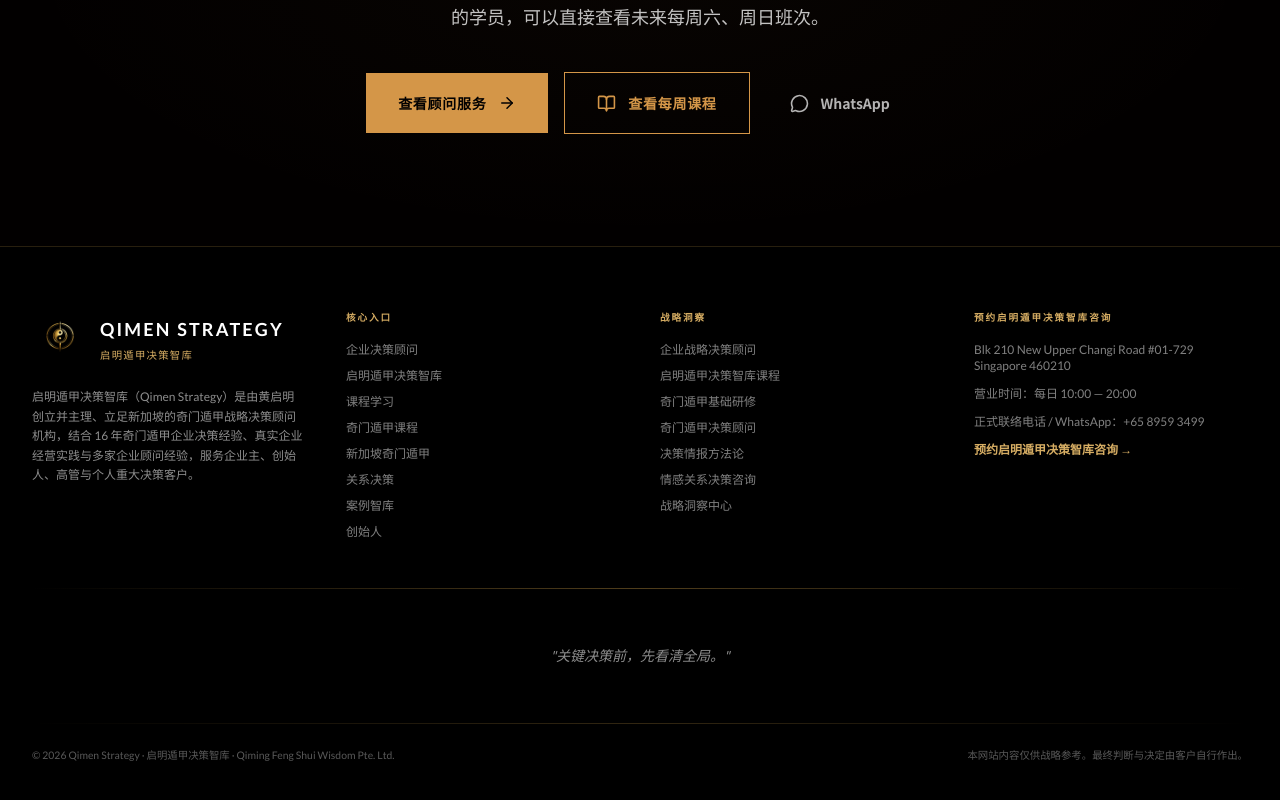
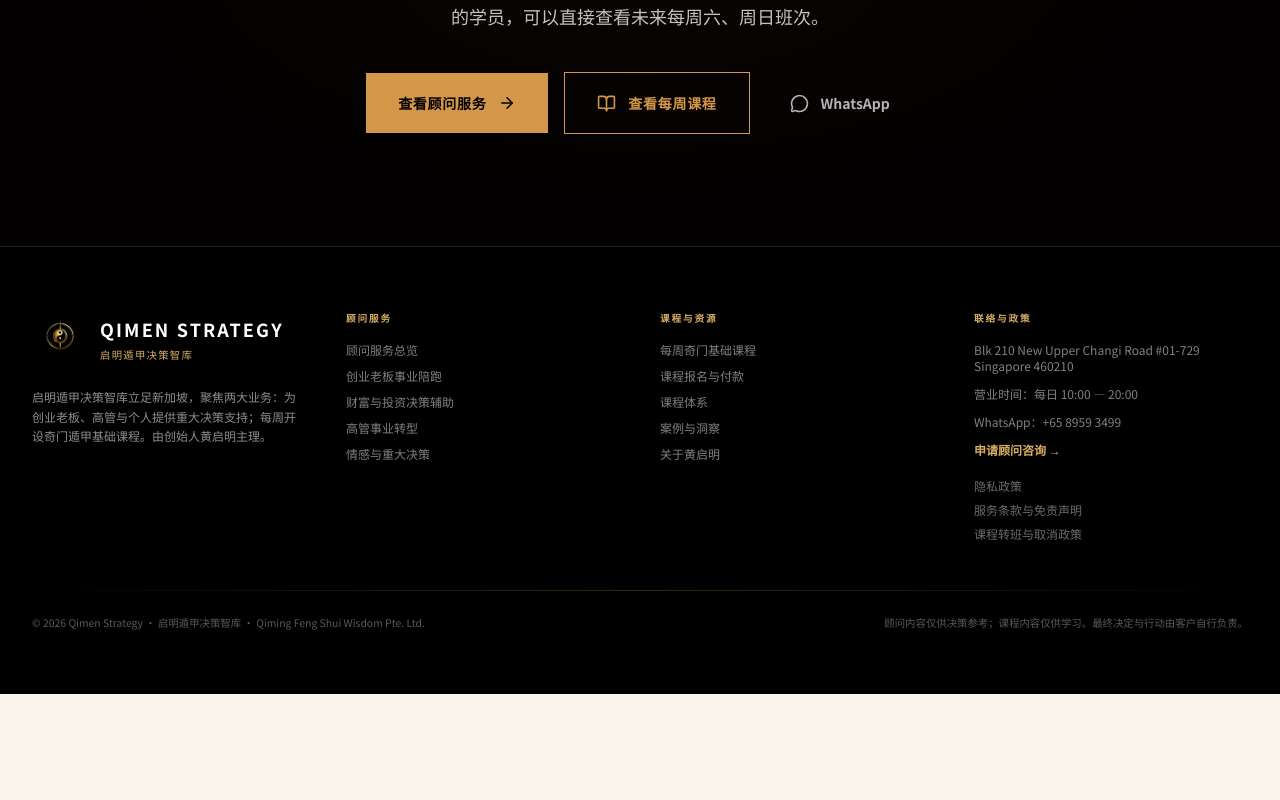
Before and after one commit to BODHIWONG/qmfeng-website, a Next.js app: page / in a window 1280 px wide. Shown: the part 8310-9110 px from the top of the page. After the commit the page ends 9004 px from the top, so only its background shows below. Built offline with nearby package versions, Linux system fonts and the light colour scheme.

Commit message:
Align footer with advisory and academy structure

```diff
--- a/components/footer.tsx
+++ b/components/footer.tsx
@@ -6,25 +6,26 @@ import Link from "next/link";
 const LOGO_URL = "/logo-qimen-strategy.jpg";
 const WA_LINK = "https://wa.me/6589593499";
 
-const serviceLinks = [
-  { href: "/enterprise-strategic-advisory", zh: "企业决策顾问", en: "Enterprise Advisory" },
-  { href: "/qimen-strategy-business", zh: "启明遁甲决策智库", en: "Qimen Strategy" },
-  { href: "/courses", zh: "课程学习", en: "Courses" },
-  { href: "/qi-men-dun-jia-course-singapore", zh: "奇门遁甲课程", en: "Qi Men Dun Jia Course" },
-  { href: "/singapore-qi-men-dun-jia-consultant", zh: "新加坡奇门遁甲", en: "Qi Men Dun Jia Singapore" },
-  { href: "/relationship-clarity-reading-singapore", zh: "关系决策", en: "Relationship Decisions" },
-  { href: "/insights", zh: "案例智库", en: "Case Library" },
-  { href: "/founder", zh: "创始人", en: "Founder" },
+const advisoryLinks = [
+  { href: "/advisory", zh: "顾问服务总览", en: "Advisory Overview" },
+  { href: "/founder-business-advisory", zh: "创业老板事业陪跑", en: "Founder Business Advisory" },
+  { href: "/wealth-cycle-investment-decision", zh: "财富与投资决策辅助", en: "Wealth & Investment Support" },
+  { href: "/executive-career-transition", zh: "高管事业转型", en: "Executive Career Transition" },
+  { href: "/relationship-clarity-reading-singapore", zh: "情感与重大决策", en: "Relationship Decisions" },
 ];
 
-const insightLinks = [
-  { href: "/enterprise-strategic-advisory", zh: "企业战略决策顾问", en: "Enterprise Strategic Advisory" },
-  { href: "/courses", zh: "启明遁甲决策智库课程", en: "Qimen Strategy Courses" },
-  { href: "/qi-men-dun-jia-course-singapore", zh: "奇门遁甲基础研修", en: "Qi Men Dun Jia Foundation Course" },
-  { href: "/singapore-qi-men-dun-jia-consultant", zh: "奇门遁甲决策顾问", en: "Qi Men Dun Jia Consultant" },
-  { href: "/insights/qimen-strategy-is-decision-intelligence-not-fatalism", zh: "决策情报方法论", en: "Decision Intelligence" },
-  { href: "/relationship-clarity-reading-singapore", zh: "情感关系决策咨询", en: "Relationship Decision Clarity" },
-  { href: "/insights", zh: "战略洞察中心", en: "Strategic Insights" },
+const learningLinks = [
+  { href: "/qi-men-dun-jia-course-singapore", zh: "每周奇门基础课程", en: "Weekly Qi Men Course" },
+  { href: "/course-registration", zh: "课程报名与付款", en: "Course Registration" },
+  { href: "/courses", zh: "课程体系", en: "Course Pathways" },
+  { href: "/insights", zh: "案例与洞察", en: "Cases & Insights" },
+  { href: "/founder", zh: "关于黄启明", en: "About Huang Qiming" },
+];
+
+const legalLinks = [
+  { href: "/privacy", zh: "隐私政策", en: "Privacy Policy" },
+  { href: "/terms", zh: "服务条款与免责声明", en: "Terms & Disclaimer" },
+  { href: "/course-policy", zh: "课程转班与取消政策", en: "Course Policy" },
 ];
 
 export default function Footer() {
@@ -38,28 +39,23 @@ export default function Footer() {
             <div className="mb-5 flex items-center gap-3">
               <img src={LOGO_URL} alt="Qimen Strategy and 启明遁甲决策智库 logo" className="h-14 w-14 object-contain" />
               <div>
-                <p className="text-lg font-bold uppercase tracking-[0.12em] text-white" style={{ fontFamily: "var(--font-lato), var(--font-noto-sans), sans-serif" }}>
-                  Qimen Strategy
-                </p>
+                <p className="text-lg font-bold uppercase tracking-[0.12em] text-white">Qimen Strategy</p>
                 <p className="mt-1 text-[0.65rem] tracking-[0.12em] text-[#d6ad63]">启明遁甲决策智库</p>
               </div>
             </div>
-
-            <p className="text-xs leading-relaxed text-white/55" style={{ fontFamily: "var(--font-lato), var(--font-noto-sans), sans-serif" }}>
+            <p className="text-xs leading-relaxed text-white/55">
               {t(
-                "启明遁甲决策智库（Qimen Strategy）是由黄启明创立并主理、立足新加坡的奇门遁甲战略决策顾问机构，结合 16 年奇门遁甲企业决策经验、真实企业经营实践与多家企业顾问经验，服务企业主、创始人、高管与个人重大决策客户。",
-                "Qimen Strategy is a Singapore-based strategic decision advisory practice founded and led by Huang Qiming. It combines 16 years of Qi Men Dun Jia business advisory experience, practical business operating insight and strategic advisory work for multiple companies."
+                "启明遁甲决策智库立足新加坡，聚焦两大业务：为创业老板、高管与个人提供重大决策支持；每周开设奇门遁甲基础课程。由创始人黄启明主理。",
+                "Qimen Strategy is a Singapore-based practice focused on two core areas: strategic decision advisory for founders, executives and individuals, and weekly Qi Men Dun Jia foundation courses led by Founder Huang Qiming."
               )}
             </p>
           </div>
 
           <div>
-            <p className="mb-4 text-[0.6rem] font-bold uppercase tracking-[0.2em] text-[#d6ad63]" style={{ fontFamily: "var(--font-lato), sans-serif" }}>
-              {t("核心入口", "Core Pages")}
-            </p>
+            <p className="mb-4 text-[0.6rem] font-bold uppercase tracking-[0.2em] text-[#d6ad63]">{t("顾问服务", "Advisory")}</p>
             <div className="space-y-2.5">
-              {serviceLinks.map((link, index) => (
-                <Link key={`${link.href}-${index}`} href={link.href} className="block text-xs text-white/50 transition-colors duration-300 hover:text-[#d6ad63]" style={{ fontFamily: "var(--font-lato), var(--font-noto-sans), sans-serif" }}>
+              {advisoryLinks.map((link) => (
+                <Link key={link.href} href={link.href} className="block text-xs text-white/50 transition-colors hover:text-[#d6ad63]">
                   {t(link.zh, link.en)}
                 </Link>
               ))}
@@ -67,12 +63,10 @@ export default function Footer() {
           </div>
 
           <div>
-            <p className="mb-4 text-[0.6rem] font-bold uppercase tracking-[0.2em] text-[#d6ad63]" style={{ fontFamily: "var(--font-lato), sans-serif" }}>
-              {t("战略洞察", "Strategic Insights")}
-            </p>
+            <p className="mb-4 text-[0.6rem] font-bold uppercase tracking-[0.2em] text-[#d6ad63]">{t("课程与资源", "Learning & Resources")}</p>
             <div className="space-y-2.5">
-              {insightLinks.map((link) => (
-                <Link key={link.href} href={link.href} className="block text-xs text-white/50 transition-colors duration-300 hover:text-[#d6ad63]" style={{ fontFamily: "var(--font-lato), var(--font-noto-sans), sans-serif" }}>
+              {learningLinks.map((link) => (
+                <Link key={link.href} href={link.href} className="block text-xs text-white/50 transition-colors hover:text-[#d6ad63]">
                   {t(link.zh, link.en)}
                 </Link>
               ))}
@@ -80,30 +74,35 @@ export default function Footer() {
           </div>
 
           <div>
-            <p className="mb-4 text-[0.6rem] font-bold uppercase tracking-[0.2em] text-[#d6ad63]" style={{ fontFamily: "var(--font-lato), sans-serif" }}>
-              {t("预约启明遁甲决策智库咨询", "Book Qimen Strategy Advisory")}
-            </p>
-            <div className="space-y-3 text-xs text-white/50" style={{ fontFamily: "var(--font-lato), var(--font-noto-sans), sans-serif" }}>
+            <p className="mb-4 text-[0.6rem] font-bold uppercase tracking-[0.2em] text-[#d6ad63]">{t("联络与政策", "Contact & Policies")}</p>
+            <div className="space-y-3 text-xs text-white/50">
               <p>Blk 210 New Upper Changi Road #01-729<br />Singapore 460210</p>
               <p>{t("营业时间：每日 10:00 — 20:00", "Hours: Daily 10:00 — 20:00")}</p>
-              <p>{t("正式联络电话 / WhatsApp：+65 8959 3499", "Official Phone / WhatsApp: +65 8959 3499")}</p>
-              <a href={`${WA_LINK}?text=${encodeURIComponent("Hello Qimen Strategy, I would like to book a Qi Men Dun Jia business decision advisory session in Singapore.")}`} target="_blank" rel="noopener noreferrer" className="inline-block font-semibold text-[#d6ad63] transition-colors duration-300 hover:text-[#f4dfb0]">
-                {t("预约启明遁甲决策智库咨询", "Book Qimen Strategy Advisory")} →
+              <p>{t("WhatsApp：+65 8959 3499", "WhatsApp: +65 8959 3499")}</p>
+              <a
+                href={`${WA_LINK}?text=${encodeURIComponent("Hello Qimen Strategy, I would like to submit a private advisory enquiry.")}`}
+                target="_blank"
+                rel="noopener noreferrer"
+                data-conversion="footer_private_enquiry"
+                className="inline-block font-semibold text-[#d6ad63] transition-colors hover:text-[#f4dfb0]"
+              >
+                {t("申请顾问咨询", "Apply for Advisory")} →
               </a>
+              <div className="space-y-2 pt-2">
+                {legalLinks.map((link) => (
+                  <Link key={link.href} href={link.href} className="block text-white/42 transition-colors hover:text-[#d6ad63]">
+                    {t(link.zh, link.en)}
+                  </Link>
+                ))}
+              </div>
             </div>
           </div>
         </div>
 
-        <div className="mb-8 h-px bg-gradient-to-r from-transparent via-[#c89a45]/40 to-transparent" />
-        <div className="mb-8 py-6 text-center">
-          <p className="text-sm italic leading-relaxed text-white/55" style={{ fontFamily: "var(--font-lato), var(--font-noto-sans), sans-serif" }}>
-            {t('"关键决策前，先看清全局。"', '"See the Whole Game Before You Decide."')}
-          </p>
-        </div>
         <div className="mb-6 h-px bg-gradient-to-r from-transparent via-[#c89a45]/25 to-transparent" />
-        <div className="flex flex-col items-center justify-between gap-3 text-[0.65rem] text-white/35 md:flex-row" style={{ fontFamily: "var(--font-lato), sans-serif" }}>
+        <div className="flex flex-col items-center justify-between gap-3 text-[0.65rem] text-white/35 md:flex-row">
           <p>© {new Date().getFullYear()} Qimen Strategy · 启明遁甲决策智库 · Qiming Feng Shui Wisdom Pte. Ltd.</p>
-          <p>{t("本网站内容仅供战略参考。最终判断与决定由客户自行作出。", "Content on this website is for strategic reference only. Final judgment and decisions remain the client’s own responsibility.")}</p>
+          <p>{t("顾问内容仅供决策参考；课程内容仅供学习。最终决定与行动由客户自行负责。", "Advisory content is for decision reference and course content is for learning. Final decisions and actions remain the client's responsibility.")}</p>
         </div>
       </div>
     </footer>
```
